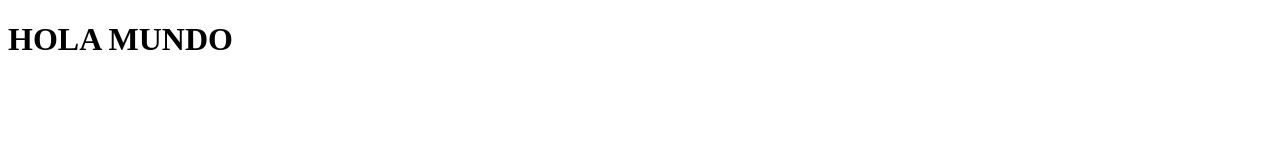
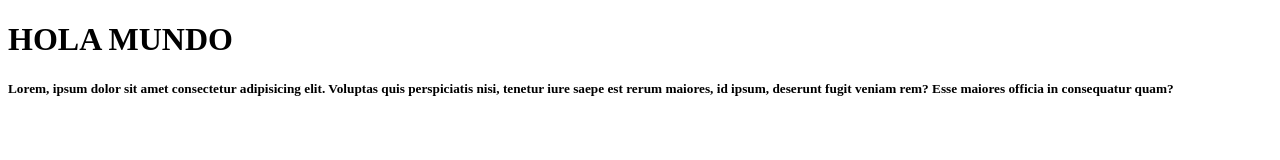
Before and after one commit to jorgitoluis/mirepo-libre, a plain HTML site: page index.html in a window 1280 px wide. Drawn offline with Linux system fonts and the light colour scheme.

Commit message:
mas cambios

```diff
--- a/index.html
+++ b/index.html
@@ -5,5 +5,6 @@
 </head>
 <body>
     <H1>HOLA MUNDO</H1>
+    <h5>Lorem, ipsum dolor sit amet consectetur adipisicing elit. Voluptas quis perspiciatis nisi, tenetur iure saepe est rerum maiores, id ipsum, deserunt fugit veniam rem? Esse maiores officia in consequatur quam?</h5>
 </body>
 </html>
```
